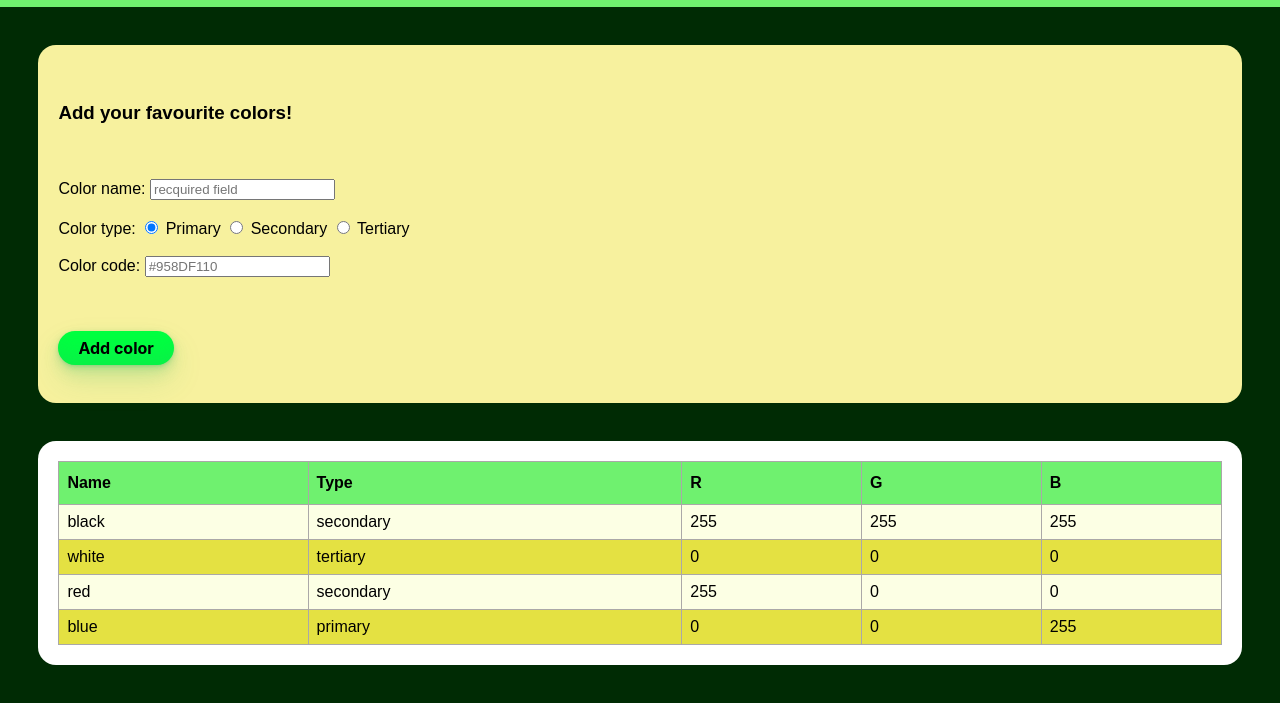
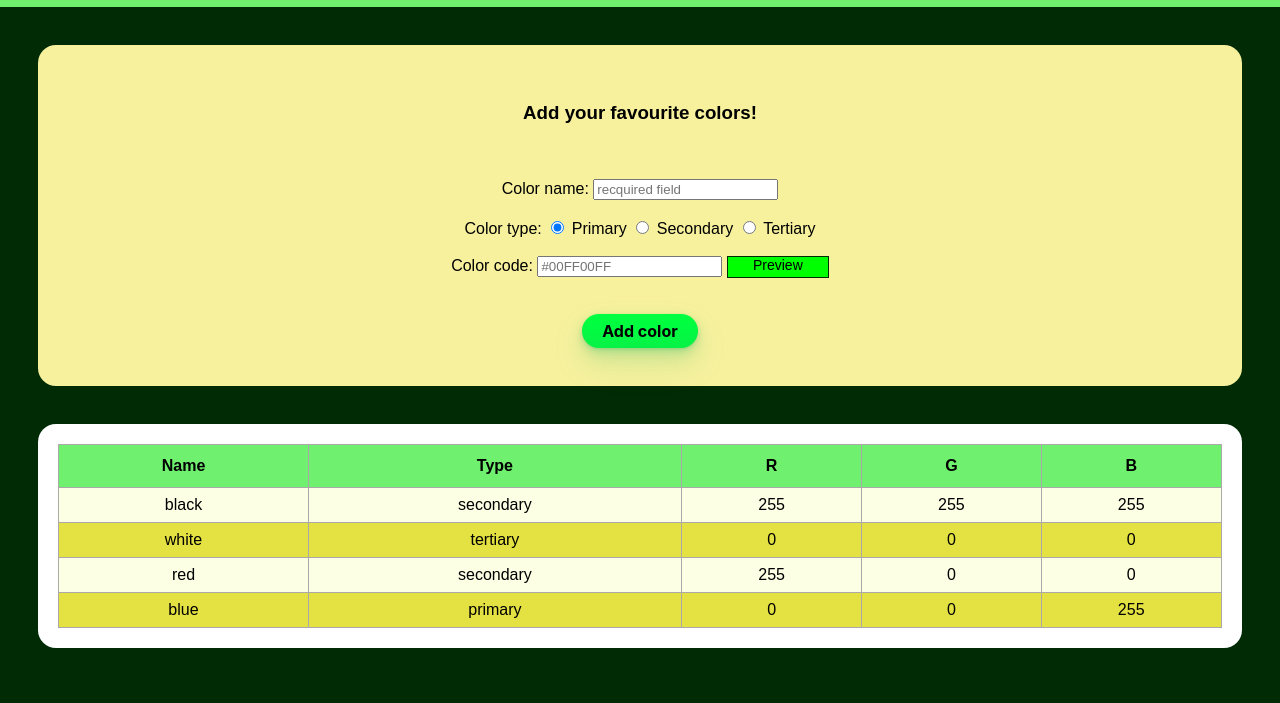
Before and after one commit to LadislavKomar/ColorsWeb, a website: page index.html in a window 1280 px wide. Shown: the part 45-748 px from the top of the page. Drawn offline with nearby package versions, Linux system fonts and the light colour scheme.

Commit message:
Create color preview box, centering form

```diff
--- a/addColor.js
+++ b/addColor.js
@@ -45,6 +45,12 @@ function checkColorName() {
   }
 
   return tru;
+}
+
+function changeBoxColor() {
+  var box = document.getElementById("rectangle");
+  var inpColor = document.getElementById("code").value;
+  box.style.background = inpColor;
 }
 
 // function to clear whole table before read a new json with data from the form
--- a/index.html
+++ b/index.html
@@ -52,12 +52,13 @@
           <input type="radio" name="type" value="tertiary" /> <p style="display: inline;" data-lang="colorTertiaryText"></p>
           <br /><br />
           <label for="rgba" data-lang="colorCodeText"></label>
-          <input type="text" id="code" placeholder="#958DF110" />
-          <br /><br />
-          <br /><br />
+          <input type="text" id="code" oninput="changeBoxColor()" placeholder="#00FF00FF" />
+          <div id="rectangle" style="display:inline-block"> Preview  </div>
+          <br /><br /><br />
           <button type="button" class="addColorButton" id="addColorButton" onclick="addColor()" data-lang="addColorButton"></button>
           <br /><br />
-        </form>
+          </form>
+
       </div>
       <div class="containerTable">
       <table id="dataTable">
--- a/style.css
+++ b/style.css
@@ -62,6 +62,8 @@ header {
   padding: 20px;
   background-color: #f7f19e;
   border-radius: 18px;
+  text-align: center;
+  vertical-align: middle;
 }
 
 .containerTable {
@@ -82,15 +84,15 @@ table {
 #dataTable th {
   border: 1px solid #aaa8a8;
   padding: 8px;
+  text-align: center;
+  overflow: auto;
 }
 
 #dataTable th {
   padding-top: 12px;
   padding-bottom: 12px;
-  text-align: left;
   background-color: #6ff16f;
   color: black;
-  overflow: auto;
 }
 
 #dataTable tr:nth-child(even) {
@@ -127,3 +129,14 @@ table {
     rgba(44, 187, 99, 0.25) 0 16px 32px;
   transform: scale(1.05) rotate(-1deg);
 }
+
+#rectangle {
+  width: 100px;
+  height: 20px;
+  background: #00ff00ff;
+  border: solid 1px;
+  border-color: #002b04;
+  font-size: 14px;
+  text-align: center;
+  vertical-align: middle;
+}
```
